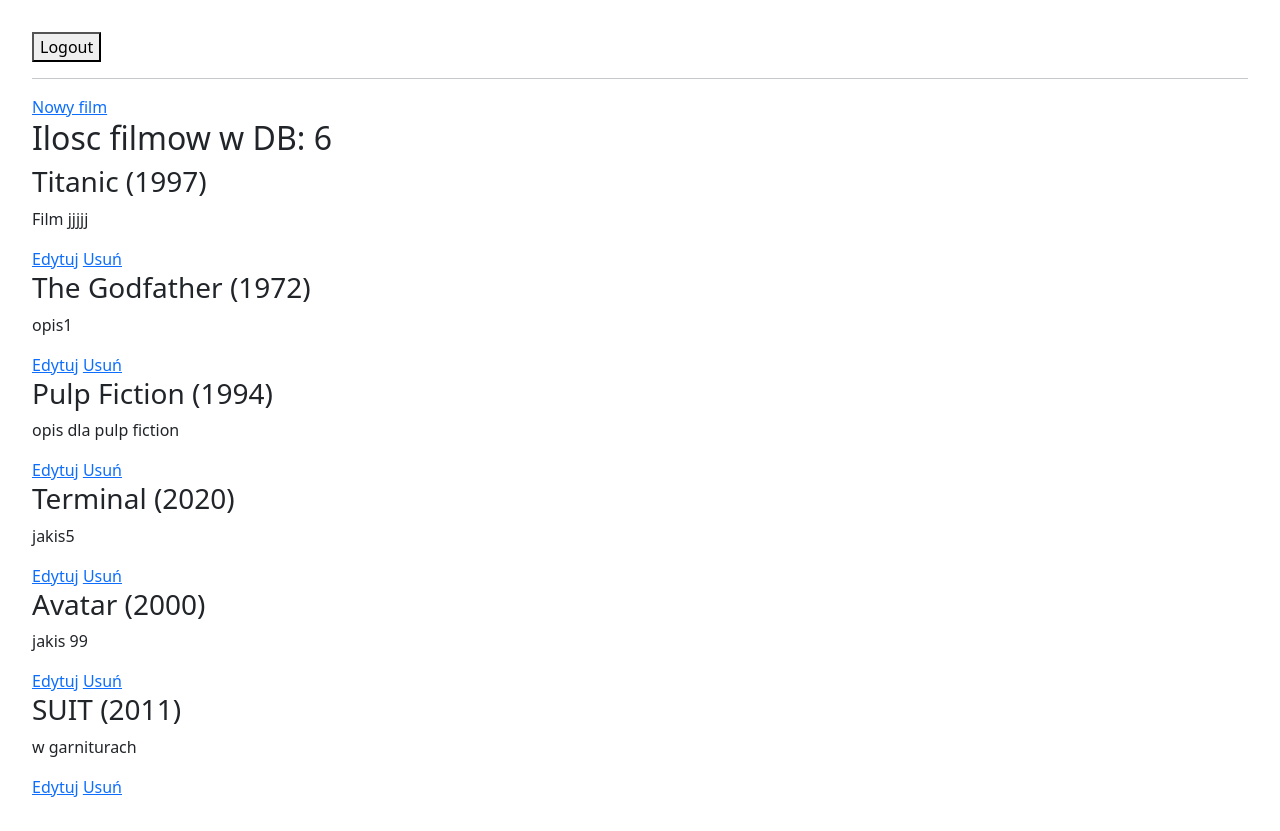
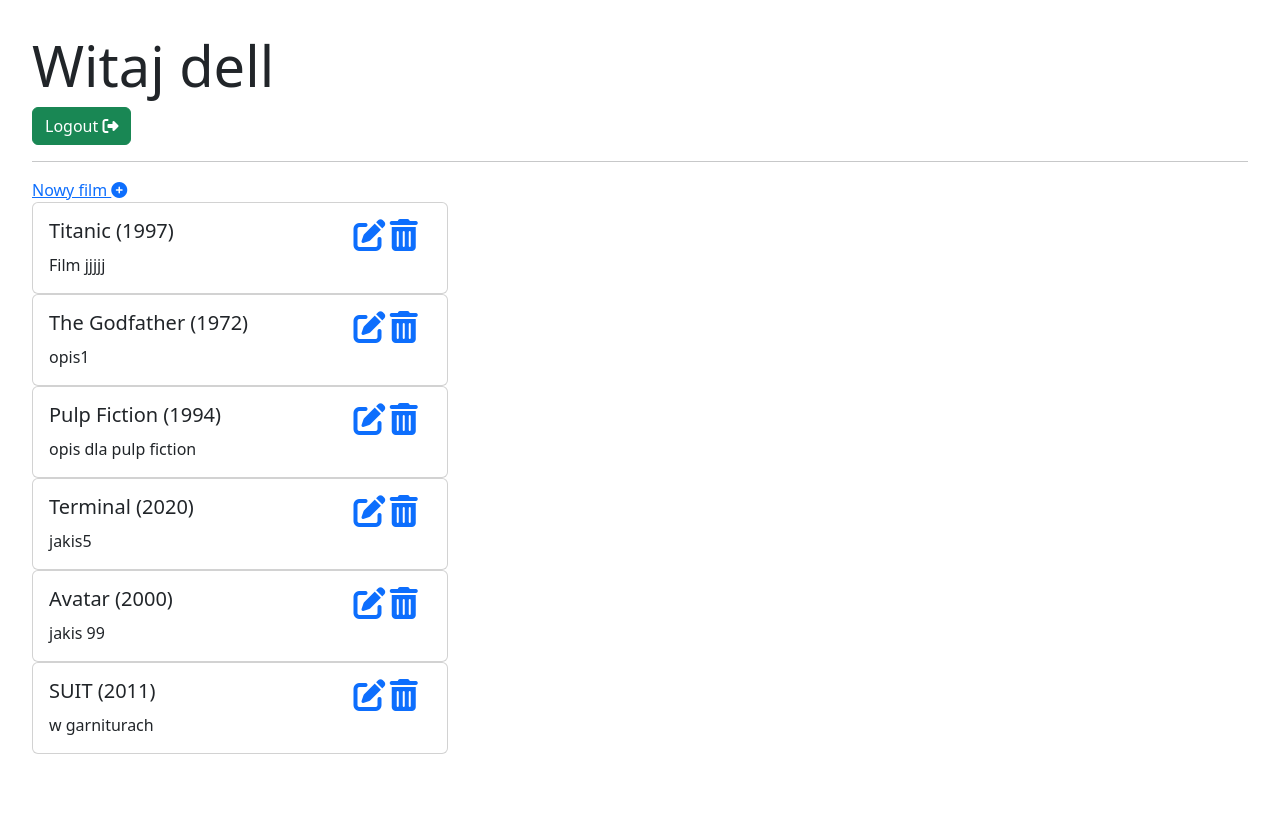
Before and after one commit to czarnyxtimon/django_course, a Django app: page /filmy/wszystkie/ in a window 1280 px wide. After the commit the page ends 754 px from the top, so only its background shows below. Run offline with Django 5.2, Linux system fonts and the light colour scheme; a user stored in the database is signed in; data comes from the database, SQL or seed files in the repository; both versions use the stored data as it was after the commit; some libraries are stand-ins or nearby versions.

Commit message:
30. Stylizowanie listy filmów

```diff
--- a/templates/filmy.html
+++ b/templates/filmy.html
@@ -3,33 +3,49 @@
 {% block tytul %} Lista filmów {% endblock %}
 
 {% block strona %}
+    <div class="jumbotron">
         {% if user.is_authenticated %}
+            <h1 class="display-4">Witaj {{ user.username }}</h1>
             {#<a href="{% url 'logout' %}">Logout</a>#}
             <form method="post" action="{% url 'logout' %}">
                 {% csrf_token %}
-        <button type="submit">Logout</button>
+                <button type="submit" class="btn btn-success">Logout <i class="fa-solid fa-right-from-bracket"></i></button>
             </form>
         {% else %}
-    <a href="{% url 'login' %}">Login</a>
+            <a href="{% url 'login' %}" class="btn btn-success">Login <i class="fa-solid fa-right-to-bracket"></i></a>
         {#    <form method="post" action="{% url 'login' %}">#}
         {#        {% csrf_token %}#}
         {#        <button type="submit">Login</button>#}
         {#    </form>#}
         {% endif %}
+    </div>
 
 <hr>
 
-<a href="{% url 'nowy_film' %}">Nowy film</a>
+<a href="{% url 'nowy_film' %}">Nowy film <i class="fa-solid fa-circle-plus"></i></a>
 
     {% if filmy|length == 0 %}
         <h2>Brak filmow</h2>
     {% else %}
-        <h2>Ilosc filmow w DB: {{ filmy|length }}</h2>
+{#        <h2>Ilosc filmow w DB: {{ filmy|length }}</h2>#}
         {%  for film in filmy %}
-            <h3>{{ film }}</h3>
-            <p>{{ film.opis }}</p>
-            <a href="{% url 'edit_film' film.id %}">Edytuj</a>
-            <a href="{% url 'usun_film' film.id %}">Usuń</a>
+            <div class="card" style="width: 26rem;">
+{#              <img src="..." class="card-img-top" alt="...">#}
+              <div class="card-body">
+                <div class="row">
+                    <div class="col-9">
+                        <h5 class="card-title">{{ film }}</h5>
+                    </div>
+                    <div class="col-3">
+                        <a href="{% url 'edit_film' film.id %}"><i class="fa-solid fa-2x fa-pen-to-square"></i></a>
+                        <a href="{% url 'usun_film' film.id %}"><i class="fa-solid fa-2x fa-trash-can"></i></a>
+                    </div>
+                </div>
+                <div class="row">
+                    <p class="card-text">{{ film.opis }}</p>
+                </div>
+              </div>
+            </div>
         {% endfor %}
     {% endif %}
 {% endblock %}
```
Also changed, not shown: db.sqlite3. Lines whose indentation alone changed are shown as unchanged.
